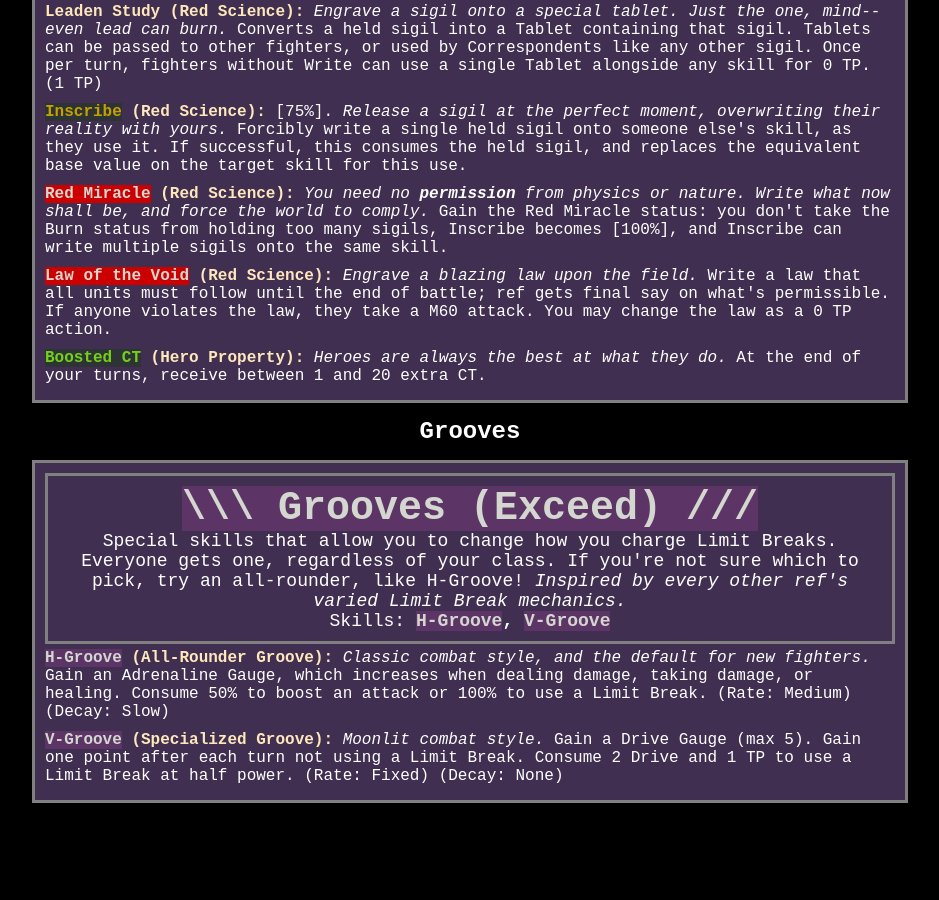
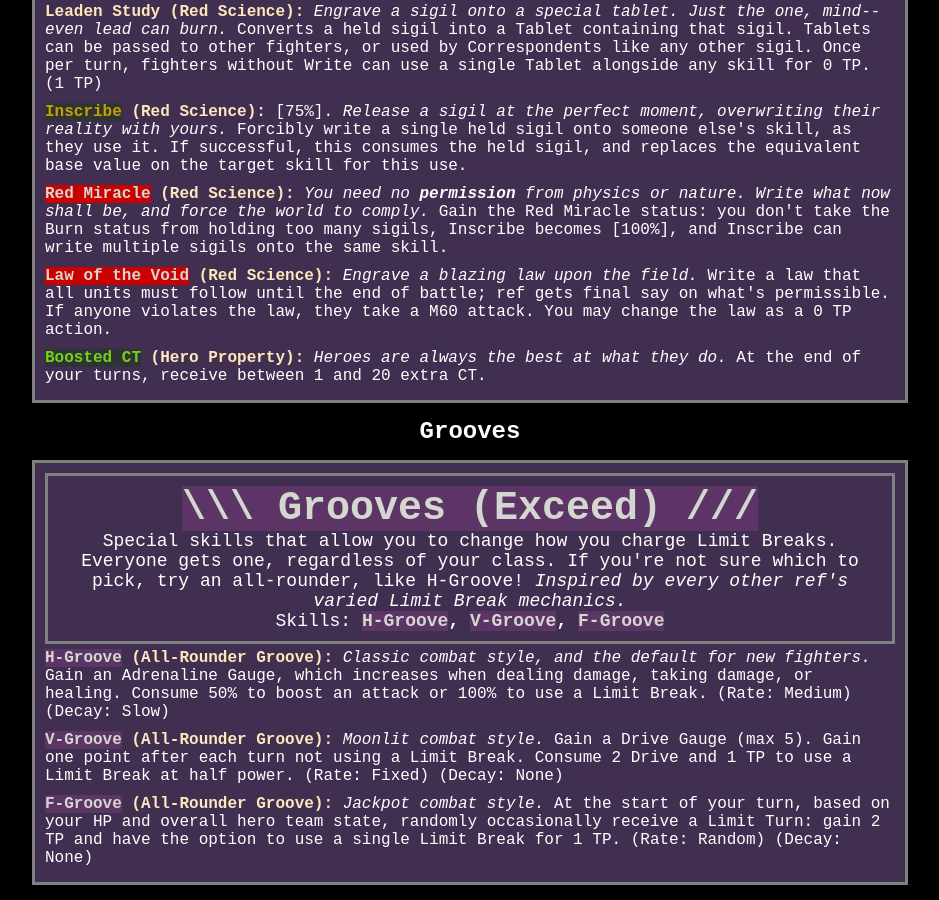
Before and after one commit to satellaviewer/xsys-blog, a Jekyll site: the page system/skills.html, which Jekyll copies as it is, in a window 1280 px wide and 900 px high, scrolled down 10855 px. Shown: the whole window, without its empty margins (170-1109 px from the left). Built offline with Jekyll 4.4.1, drawn with Linux system fonts in a browser that asks for light colours; before the commit the page ends 11673 px from its top, so only the background shows below that.

```diff
--- a/system/skills.html
+++ b/system/skills.html
@@ -296,10 +296,11 @@
     <div class="classblock">
         <a id="Grooves" />
         <div class="writeup">
-        <span class="fg0 bg06"><strong>\\\ Grooves (Exceed) ///</strong></span><br />Special skills that allow you to change how you charge Limit Breaks. Everyone gets one, regardless of your class. If you're not sure which to pick, try an all-rounder, like H-Groove! <em>Inspired by every other ref's varied Limit Break mechanics.</em><br />Skills: <strong><span class="fg0 bg06">H-Groove</span>, <span class="fg0 bg06">V-Groove</span></strong>
+        <span class="fg0 bg06"><strong>\\\ Grooves (Exceed) ///</strong></span><br />Special skills that allow you to change how you charge Limit Breaks. Everyone gets one, regardless of your class. If you're not sure which to pick, try an all-rounder, like H-Groove! <em>Inspired by every other ref's varied Limit Break mechanics.</em><br />Skills: <strong><span class="fg0 bg06">H-Groove</span>, <span class="fg0 bg06">V-Groove</span>, <span class="fg0 bg06">F-Groove</span></strong>
         </div>
             <div class="skill"><strong><span class="fg0 bg06">H-Groove</span> (All-Rounder Groove):</strong> <em>Classic combat style, and the default for new fighters.</em> Gain an Adrenaline Gauge, which increases when dealing damage, taking damage, or healing. Consume 50% to boost an attack or 100% to use a Limit Break. (Rate: Medium) (Decay: Slow) </div>
-            <div class="skill"><strong><span class="fg0 bg06">V-Groove</span> (Specialized Groove):</strong> <em>Moonlit combat style.</em> Gain a Drive Gauge (max 5). Gain one point after each turn not using a Limit Break. Consume 2 Drive and 1 TP to use a Limit Break at half power. (Rate: Fixed) (Decay: None) </div>
+            <div class="skill"><strong><span class="fg0 bg06">V-Groove</span> (All-Rounder Groove):</strong> <em>Moonlit combat style.</em> Gain a Drive Gauge (max 5). Gain one point after each turn not using a Limit Break. Consume 2 Drive and 1 TP to use a Limit Break at half power. (Rate: Fixed) (Decay: None) </div>
+            <div class="skill"><strong><span class="fg0 bg06">F-Groove</span> (All-Rounder Groove):</strong> <em>Jackpot combat style.</em> At the start of your turn, based on your HP and overall hero team state, randomly occasionally receive a Limit Turn: gain 2 TP and have the option to use a single Limit Break for 1 TP. (Rate: Random) (Decay: None) </div>
     </div>
 
 </div>
```
Also changed, not shown: _posts/2023-06-17-patch-1.0.txt (added, +9 -0 lines).
